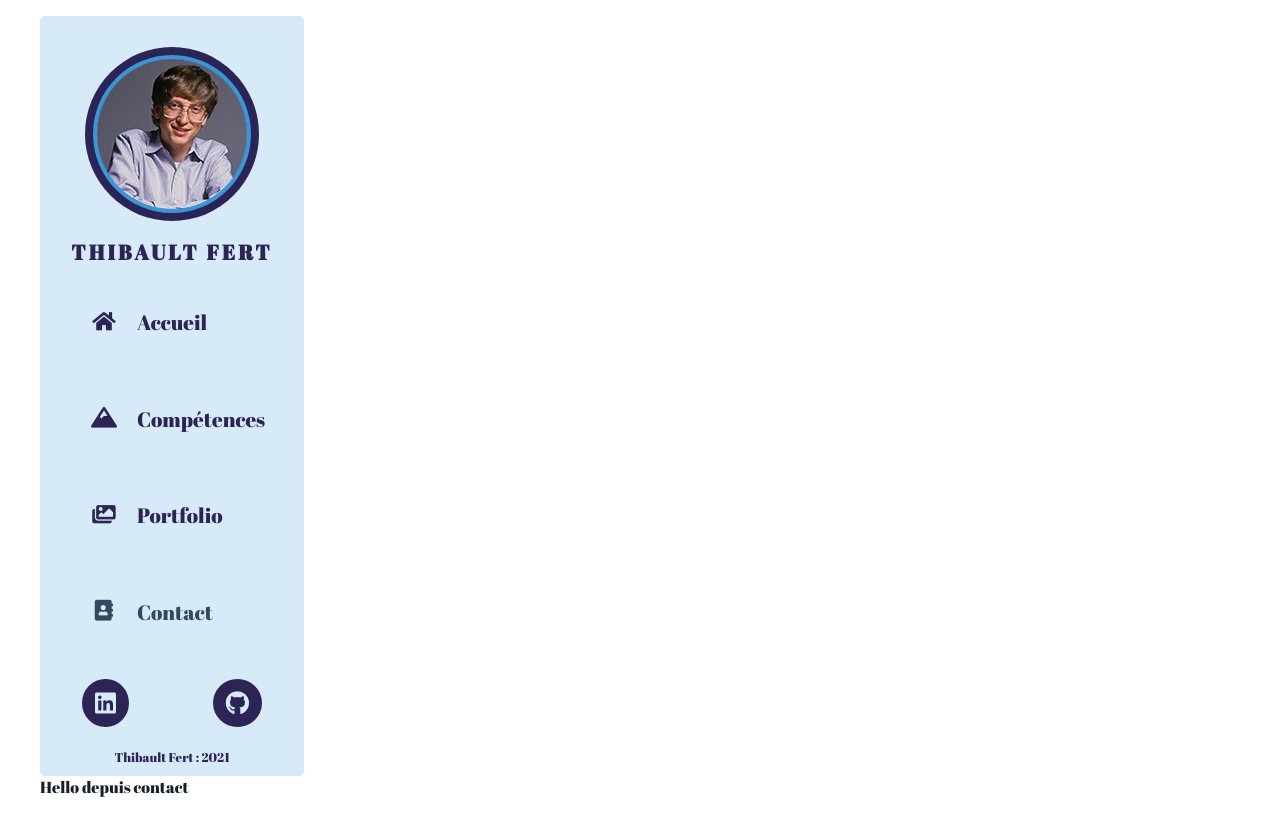
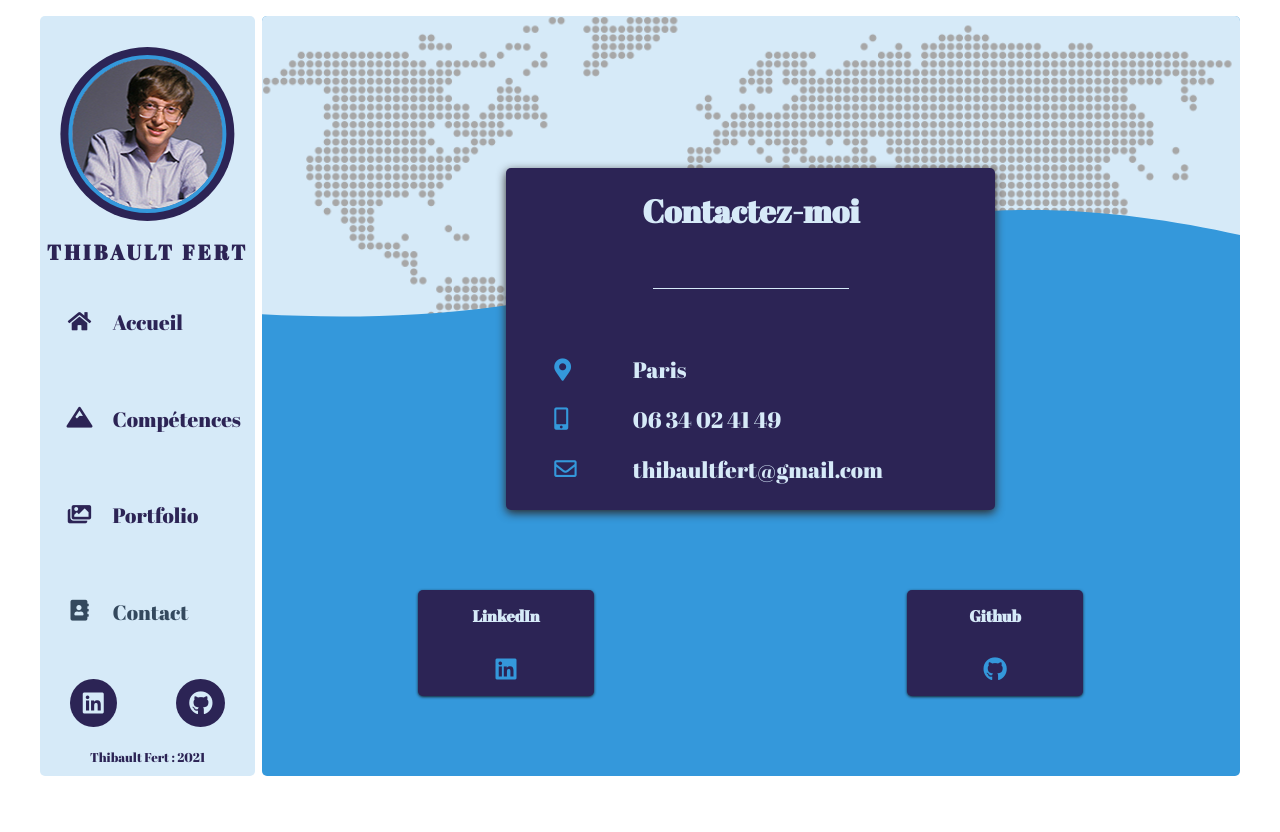
Before and after one commit to thibaultfert/cv-react, a React (Create React App) app: page /contact in a window 1280 px wide. Built offline with nearby package versions, Linux system fonts and the light colour scheme; a web font is replaced by a local one.

Commit message:
ajout page contact

```diff
--- a/package.json
+++ b/package.json
@@ -8,6 +8,7 @@
     "@testing-library/user-event": "^12.8.3",
     "node-sass": "^5.0.0",
     "react": "^17.0.2",
+    "react-copy-to-clipboard": "^5.0.3",
     "react-dom": "^17.0.2",
     "react-router-dom": "^5.2.0",
     "react-scripts": "4.0.3",
--- a/src/components/Navigation.js
+++ b/src/components/Navigation.js
@@ -46,12 +46,12 @@ const Navigation = () => {
                 <div className="socialNetwork">
                     <ul>
                         <li>
-                            <a href="https://google.com" target="_blank" rel="noopener noreferrer">
+                            <a href="https://www.linkedin.com/in/thibault-fert-828665179/" target="_blank" rel="noopener noreferrer">
                                 <i className="fab fa-linkedin"></i>
                             </a>
                         </li>
                         <li>
-                            <a href="https://google.com" target="_blank" rel="noopener noreferrer">
+                            <a href="https://github.com/thibaultfert" target="_blank" rel="noopener noreferrer">
                                 <i className="fab fa-github"></i>
                             </a>
                         </li>
--- a/src/pages/Contact.js
+++ b/src/pages/Contact.js
@@ -1,11 +1,54 @@
 import React from 'react';
 import Navigation from '../components/Navigation';
+import { CopyToClipboard } from 'react-copy-to-clipboard';
 
 const Contact = () => {
     return (
-        <div>
+        <div className="contact">
             <Navigation />
-            Hello depuis contact
+            <div className="contactContent">
+                <div className="header"></div>
+                <div className="contactBox">
+                    <h1>Contactez-moi</h1>
+                    <div className="underline"></div>
+                    <ul>
+                        <li>
+                            <i className="fas fa-map-marker-alt"></i>
+                            <span>Paris</span>
+                        </li>
+                        <li>
+                            <i className="fas fa-mobile-alt"></i>
+                            <CopyToClipboard text="0634024149">
+                                <span   className="clickInput"
+                                        onClick={() => { alert('Téléphone copié !')}}>06 34 02 41 49
+                                </span>
+                            </CopyToClipboard>
+                        </li>
+                        <li>
+                            <i className="far fa-envelope"></i>
+                            <CopyToClipboard text="thibaultfert@gmail.com">
+                                <span   className="clickInput"
+                                        onClick={() => { alert('Email copié !')}}>thibaultfert@gmail.com
+                                </span>
+                            </CopyToClipboard>
+                        </li>
+                    </ul>
+                </div>
+                <div className="socialNetwork">
+                    <ul>
+                        <a href="https://www.linkedin.com/in/thibault-fert-828665179/" target="_blank"
+                        rel="noopener noreferrer">
+                            <h4>LinkedIn</h4>
+                            <i className="fab fa-linkedin"></i>
+                        </a>
+                        <a href="https://github.com/thibaultfert" target="_blank"
+                        rel="noopener noreferrer">
+                            <h4>Github</h4>
+                            <i className="fab fa-github"></i>
+                        </a>
+                    </ul>
+                </div>
+            </div>
         </div>
     );
 };
--- a/src/styles/pages/_contact.scss
+++ b/src/styles/pages/_contact.scss
@@ -38,13 +38,16 @@
   }
   .contactBox {
     grid-area: 2;
+    display: grid;
     background: $color-5;
-    margin: 0 auto;
+    justify-self: center;
     padding: 1rem 3rem;
     z-index: 2;
     border-radius: $borderRadius;
-    box-shadow: 0 3px 10px #333;
+    box-shadow: 0 3px 10px rgb(44, 41, 41);
+    color: $color-1;
     width: 50%;
+    height: 100%;
     min-width: 440px;
     min-height: 200px;
 
@@ -52,48 +55,40 @@
       text-align: center;
       margin-top: 0.3rem;
       position: relative;
-      color: $color-2;
 
-      &:after {
-        content: '';
+    }
+    .underline {
+      justify-self: center;
       height: 1px;
       width: 50%;
       background: $color-1;
-        position: absolute;
-        bottom: -25px;
-        left: 50%;
-        transform: translateX(-50%);
-      }
     }
     ul {
-      height: 72%;
-      width: inherit;
-      display: grid;
-      margin-top: 3.5rem;
+      height: 100%;
+      width: 100%;
+      display: flex;
+      flex-direction: column;
+      justify-content: space-around;
 
       li {
-        position: relative;
-      }
+        display: grid;
+        grid-template-columns: 20% 80%;
+        align-content: center;
 
         i {
+          display: flex;
+          align-items: center;
           font-size: 1.4rem;
-        position: absolute;
-        transform: translateY(2px);
-        color: $color-2;
+          color: $color-3;
         }
         span {
           font-size: 1.4rem;
-        position: absolute;
-        transform: translateX(52px);
-        background: transparent;
-        border: none;
-        outline: none;
-        width: 350px;
           transition: .2s ease;
         }
         .clickInput:hover {
-        transform: translateX(56px);
+          transform: translateX(1rem);
           cursor: pointer;
+        }
       }
     }
   }
@@ -102,31 +97,42 @@
     @include verticalCenter;
 
     ul {
+      width: 100%;
+      height: 100%;
       display: flex;
       text-align: center;
-      width: 100%;
+      align-items: center;
       justify-content: space-around;
 
       a {
-        width: 20%;
-        font-size: 1.2rem;
+        width: 18%;
+        height: 40%;
+        display: flex;
+        flex-direction: column;
+        justify-content: space-around;
+        color: $color-1;
         background: $color-5;
         border-radius: $borderRadius;
-        display: inline-block;
-        padding: 0.7rem 0;
         box-shadow: $shadow;
         transform: scaleY(0);
         transform-origin: center;
-        transition: .2s ease;
-        transition: scale .1s;
+        transition: .5s ease;
 
         &:hover {
-          background: $color-4;
+          background: $color-1;
+          color: $color-3;
+        }
+
+        &:hover i {
+          animation-duration: 4s;
+          animation-name: leftAndRight;
+          animation-timing-function: ease-in-out;
+          animation-iteration-count: infinite;
         }
 
         i {
-          color: $color-2;
-          margin-top: .3rem;
+          color: $color-3;
+          font-size: 1.5rem;
         }
       }
       //ANIMATION
@@ -140,28 +146,63 @@
           transform: scaleY(1);
         }
       }
+      @keyframes leftAndRight {
+        8% {
+          transform: translateX(0.5rem) rotate(10deg);
+        }
+        16% {
+          transform: translateX(1rem) rotate(-10deg);
+        }
+        24%{
+          transform: translateX(1.5rem) rotate(10deg);
+        }
+        32%{
+          transform: translateX(2.0rem) rotate(-10deg);
+        }
+        42%{
+          transform: translateX(0) rotate(-1turn);
+        }
+        46%{
+          transform: scale(1.2);
+        }
+        50%{
+          transform: scale(1);
+        }
+        58% {
+          transform: translateX(-0.5rem) rotate(-10deg);
+        }
+        66% {
+          transform: translateX(-1rem) rotate(10deg);
+        }
+        72%{
+          transform: translateX(-1.5rem) rotate(-10deg);
+        }
+        82%{
+          transform: translateX(-2.0rem) rotate(10deg);
+        }
+        94% {
+          transform: translateX(0) rotate(1turn);
+        }
+        96% {
+          transform: scale(1.2);
+        }
+        to {
+          transform: scale(1);
+        }
+      }
       a:nth-child(1) {
         @include networkAnim(.4s);
       }
       a:nth-child(2) {
         @include networkAnim(.8s);
       }
-      a:nth-child(3) {
-        @include networkAnim(1.2s);
-      }
-      a:nth-child(4) {
-        @include networkAnim(1.6s);
     }
   }
 }
-}
-@media screen and (max-width: 500px){
+@media screen and (max-width: 600px){
   .contactContent {
     .contactBox {
-      min-width: 100% !important;
-    }
-    span {
-      font-size: .9rem !important;
+      width: 100% !important;
     }
     h4 {
       font-size: .9rem;
```
Also changed, not shown: src/media/shape.svg, 1 other file (tests, documents, lock files or other folders). Lines whose indentation alone changed are shown as unchanged.
